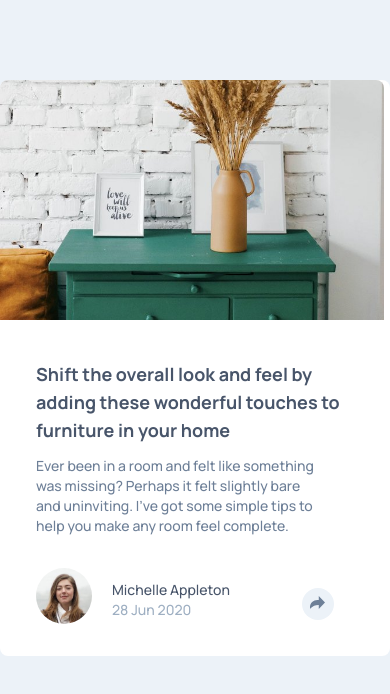
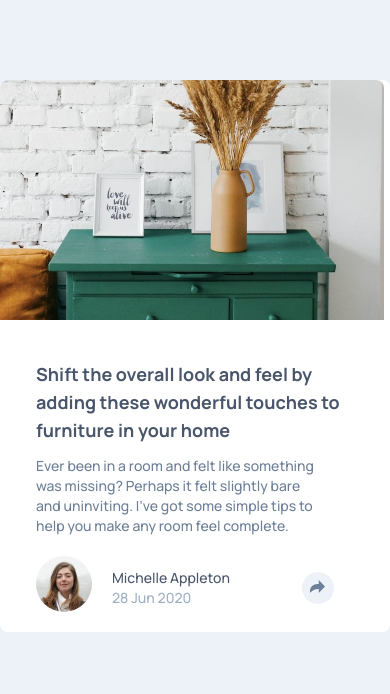
Before and after one commit to Abaljerind/article-preview-component, a website: page index.html in a window 390 px wide. Drawn offline with Linux system fonts and the light colour scheme.

Commit message:
fix mobile-button styles

```diff
--- a/index.html
+++ b/index.html
@@ -39,14 +39,14 @@
         </div>
 
         <!-- profile + share button -->
-        <div class="mobile-button relative mt-8 flex px-9 font-manrope">
-          <img src="./images/avatar-michelle.jpg" alt="Image of Michelle Appleton" class="mb-8 w-14 rounded-full" />
+        <div class="mobile-button relative mt-2 flex px-9 pt-3 font-manrope transition duration-700 ease-in-out">
+          <img src="./images/avatar-michelle.jpg" alt="Image of Michelle Appleton" class="mb-5 w-14 rounded-full" />
           <div class="ml-5 flex flex-col justify-center text-sm">
             <p class="mt-2 text-veryDarkGrayishBlue">Michelle Appleton</p>
-            <p class="mb-8 text-grayishBlue">28 Jun 2020</p>
+            <p class="mb-5 text-grayishBlue">28 Jun 2020</p>
           </div>
           <div>
-            <svg xmlns="http://www.w3.org/2000/svg" id="button-share" class="absolute right-14 top-5 h-8 w-8 cursor-pointer rounded-full bg-lightGrayishBlue">
+            <svg xmlns="http://www.w3.org/2000/svg" id="button-share" class="absolute right-14 top-7 h-8 w-8 cursor-pointer rounded-full bg-lightGrayishBlue">
               <g transform="translate(8, 8)">
                 <path fill="#6E8098" d="M15 6.495L8.766.014V3.88H7.441C3.33 3.88 0 7.039 0 10.936v2.049l.589-.612C2.59 10.294 5.422 9.11 8.39 9.11h.375v3.867L15 6.495z" />
               </g>
@@ -55,7 +55,7 @@
         </div>
 
         <!-- share section -->
-        <div class="mobile-share relative mt-5 hidden justify-start rounded-b-lg bg-veryDarkGrayishBlue py-5">
+        <div class="mobile-share relative mt-8 hidden justify-start rounded-b-lg bg-veryDarkGrayishBlue py-5 font-manrope transition duration-700 ease-in-out">
           <p class="text-md ml-9 mr-3 mt-1 uppercase tracking-[0.3rem] text-desaturatedDarkBlue">Share</p>
           <img src="./images/icon-facebook.svg" alt="Icon Facebook" class="mx-2 w-7 scale-75" />
           <img src="./images/icon-twitter.svg" alt="Icon Twitter" class="mx-1 w-8 scale-75" />
```
Also changed, not shown: css/output.css.
